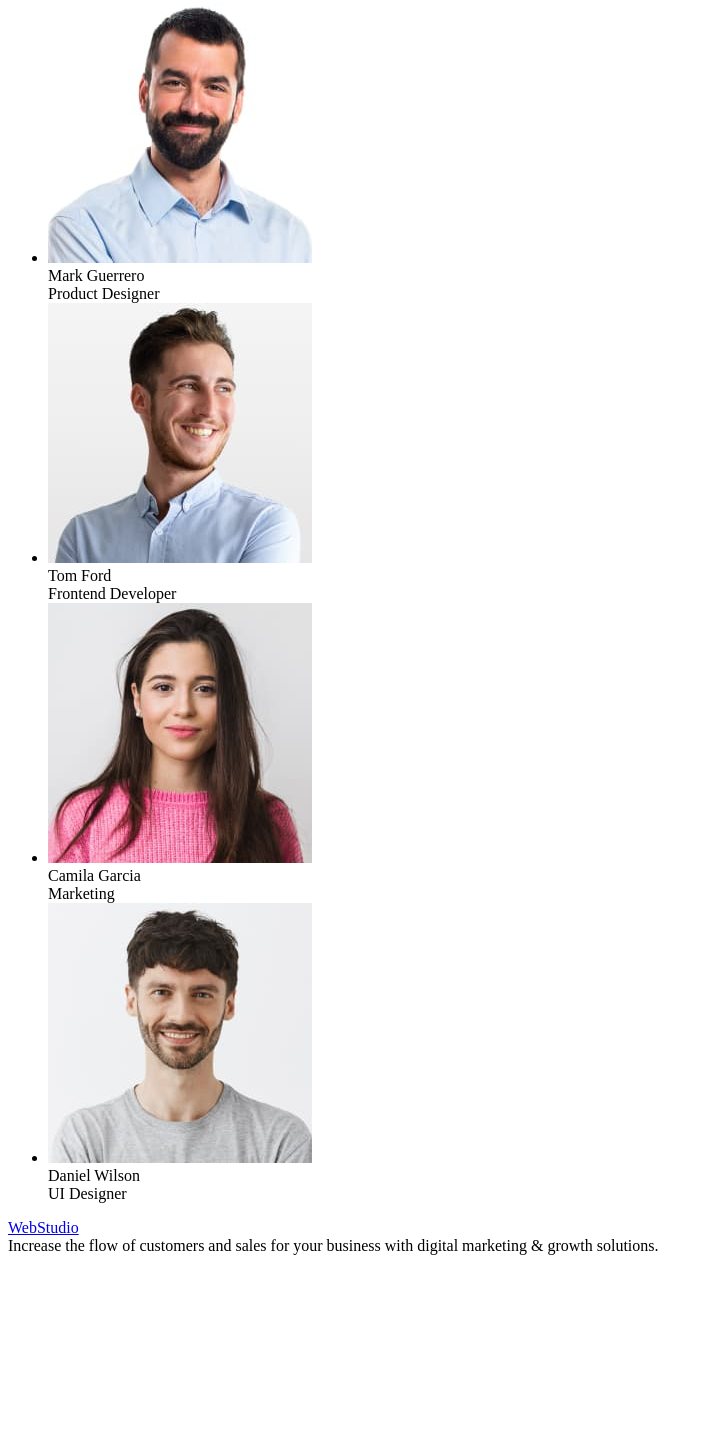
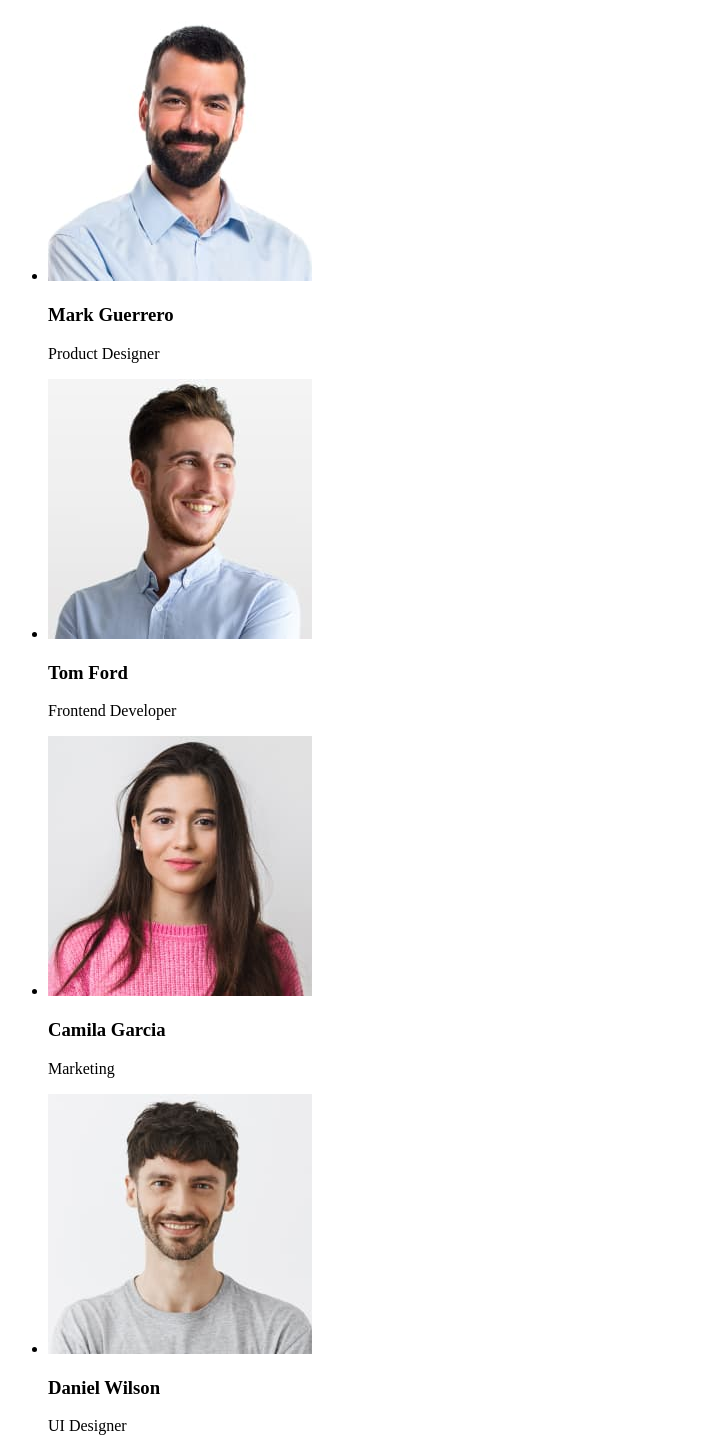
Before and after one commit to MykolaKushka/goit-markup-hw-01, a plain HTML site: page index.html in a window 1280 px wide. Shown: the part 639-2080 px from the top of the page, without its empty margins (0-708 px from the left). Before the commit the page ends 1902 px from the top, so only its background shows below. Drawn offline with Linux system fonts and the light colour scheme.

Commit message:
Feedback changes

```diff
--- a/index.html
+++ b/index.html
@@ -9,8 +9,8 @@
 
 <body>
   <header>
+    <nav>
       <a href="./index.html">WebStudio</a>
-    <nav>
       <ul>
         <li><a href="#">Studio</a></li>
         <li><a href="#">Portfolio</a></li>
@@ -18,16 +18,20 @@
       </ul>
     </nav>
     <address>
+      <ul>
+        <li>
           <a href="mailto:info@devstudio.com">info@devstudio.com</a>
+        </li>
+        <li>
           <a href="tel:+11000111111">+11 (000) 111-11-11</a>
+        </li>
+      </ul>
     </address>
   </header>
   <main>
     <section>
       <h1>Effective Solutions for Your Business</h1>
-      <div>
       <button type="button">Order Service</button>
-      </div>
     </section>
     <section>
       <h2>Title</h2>
@@ -55,32 +59,24 @@
       <h2>Our Team</h2>
       <ul>
         <li>
-          <div>
           <img src="./images/team-1.jpg" width="264" alt="Team member 1">
-          </div>
-          <div>Mark Guerrero</div>
-          <div>Product Designer</div>
+          <h3>Mark Guerrero</h3>
+          <p>Product Designer</p>
         </li>
         <li>
-          <div>
           <img src="./images/team-2.jpg" width="264" alt="Team member 2">
-          </div>
-          <div>Tom Ford</div>
-          <div>Frontend Developer</div>
+          <h3>Tom Ford</h3>
+          <p>Frontend Developer</p>
         </li>
         <li>
-          <div>
           <img src="./images/team-3.jpg" width="264" alt="Team member 3">
-          </div>
-          <div>Camila Garcia</div>
-          <div>Marketing</div>
+          <h3>Camila Garcia</h3>
+          <p>Marketing</p>
         </li>
         <li>
-          <div>
           <img src="./images/team-4.jpg" width="264" alt="Team member 4">
-          </div>
-          <div>Daniel Wilson</div>
-          <div>UI Designer</div>
+          <h3>Daniel Wilson</h3>
+          <p>UI Designer</p>
         </li>
       </ul>
     </section>
```
Lines whose indentation alone changed are shown as unchanged.
